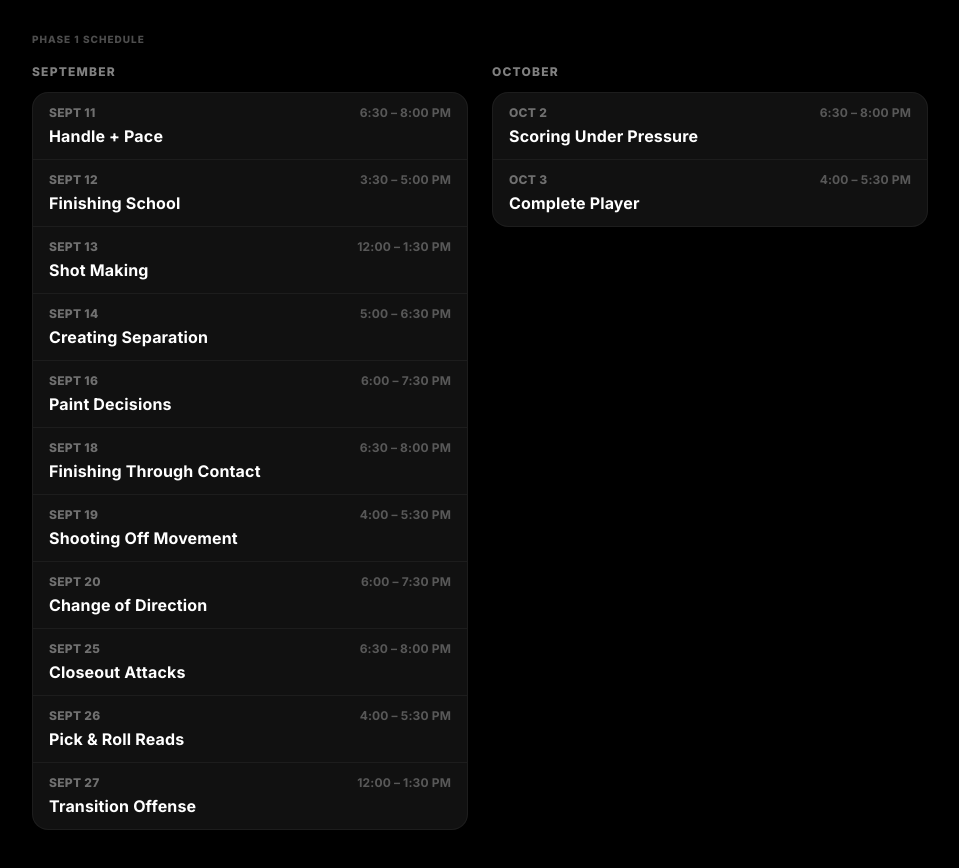
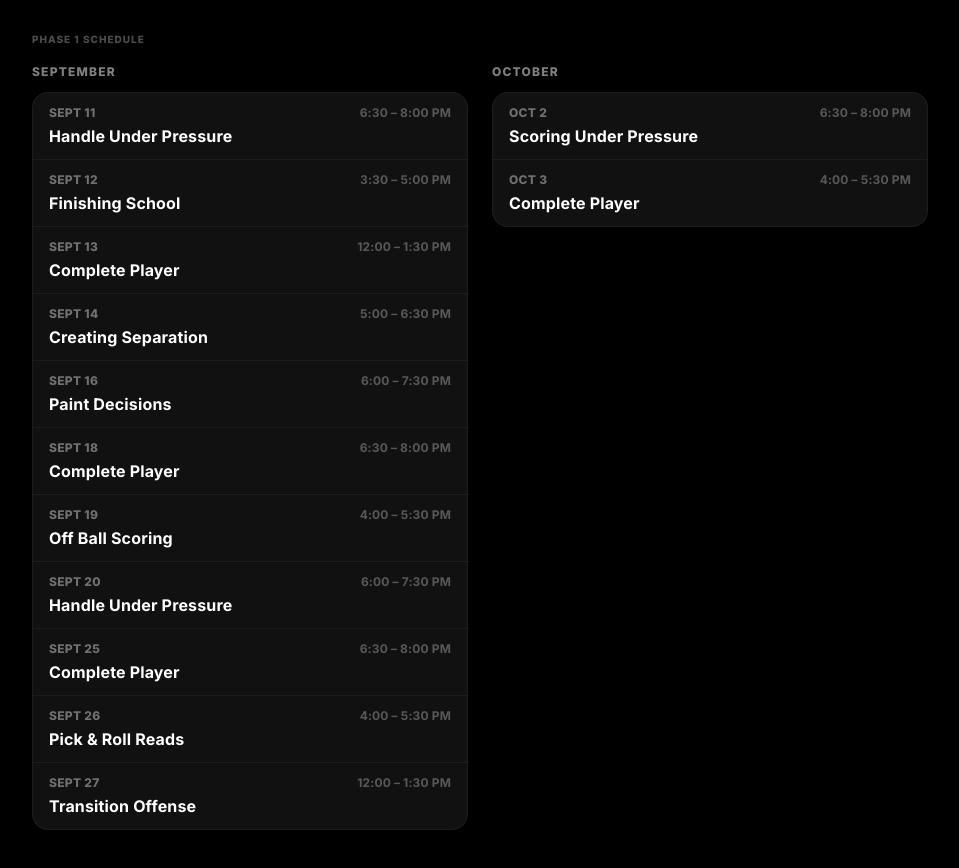
Before and after one commit to vantivemedia/LTS, a Next.js app: page /fall-programming in a window 1280 px wide. Shown: the part 620-1488 px from the top of the page, without its empty margins (160-1119 px from the left). Built offline with nearby package versions, Linux system fonts and the light colour scheme; no server answers.

Commit message:
Update Fall Academy session focuses for Sept 11, 13, 18, 19, 20, 25

```diff
--- a/app/book/page.tsx
+++ b/app/book/page.tsx
@@ -17,15 +17,15 @@ import {
 
 // Session focus, by date, for Fall Academy Phase 1 — mirrors the schedule on /fall-programming.
 const FALL_ACADEMY_FOCUS: Record<string, string> = {
-  "2026-09-11": "Handle + Pace",
+  "2026-09-11": "Handle Under Pressure",
   "2026-09-12": "Finishing School",
-  "2026-09-13": "Shot Making",
+  "2026-09-13": "Complete Player",
   "2026-09-14": "Creating Separation",
   "2026-09-16": "Paint Decisions",
-  "2026-09-18": "Finishing Through Contact",
-  "2026-09-19": "Shooting Off Movement",
-  "2026-09-20": "Change of Direction",
-  "2026-09-25": "Closeout Attacks",
+  "2026-09-18": "Complete Player",
+  "2026-09-19": "Off Ball Scoring",
+  "2026-09-20": "Handle Under Pressure",
+  "2026-09-25": "Complete Player",
   "2026-09-26": "Pick & Roll Reads",
   "2026-09-27": "Transition Offense",
   "2026-10-02": "Scoring Under Pressure",
--- a/app/fall-programming/page.tsx
+++ b/app/fall-programming/page.tsx
@@ -6,15 +6,15 @@ import { trackEvent } from "@/lib/analytics";
 
 const SCHEDULE = {
   September: [
-    { date: "Sept 11", time: "6:30 – 8:00 PM", focus: "Handle + Pace" },
+    { date: "Sept 11", time: "6:30 – 8:00 PM", focus: "Handle Under Pressure" },
     { date: "Sept 12", time: "3:30 – 5:00 PM", focus: "Finishing School" },
-    { date: "Sept 13", time: "12:00 – 1:30 PM", focus: "Shot Making" },
+    { date: "Sept 13", time: "12:00 – 1:30 PM", focus: "Complete Player" },
     { date: "Sept 14", time: "5:00 – 6:30 PM", focus: "Creating Separation" },
     { date: "Sept 16", time: "6:00 – 7:30 PM", focus: "Paint Decisions" },
-    { date: "Sept 18", time: "6:30 – 8:00 PM", focus: "Finishing Through Contact" },
-    { date: "Sept 19", time: "4:00 – 5:30 PM", focus: "Shooting Off Movement" },
-    { date: "Sept 20", time: "6:00 – 7:30 PM", focus: "Change of Direction" },
-    { date: "Sept 25", time: "6:30 – 8:00 PM", focus: "Closeout Attacks" },
+    { date: "Sept 18", time: "6:30 – 8:00 PM", focus: "Complete Player" },
+    { date: "Sept 19", time: "4:00 – 5:30 PM", focus: "Off Ball Scoring" },
+    { date: "Sept 20", time: "6:00 – 7:30 PM", focus: "Handle Under Pressure" },
+    { date: "Sept 25", time: "6:30 – 8:00 PM", focus: "Complete Player" },
     { date: "Sept 26", time: "4:00 – 5:30 PM", focus: "Pick & Roll Reads" },
     { date: "Sept 27", time: "12:00 – 1:30 PM", focus: "Transition Offense" },
   ],
```
